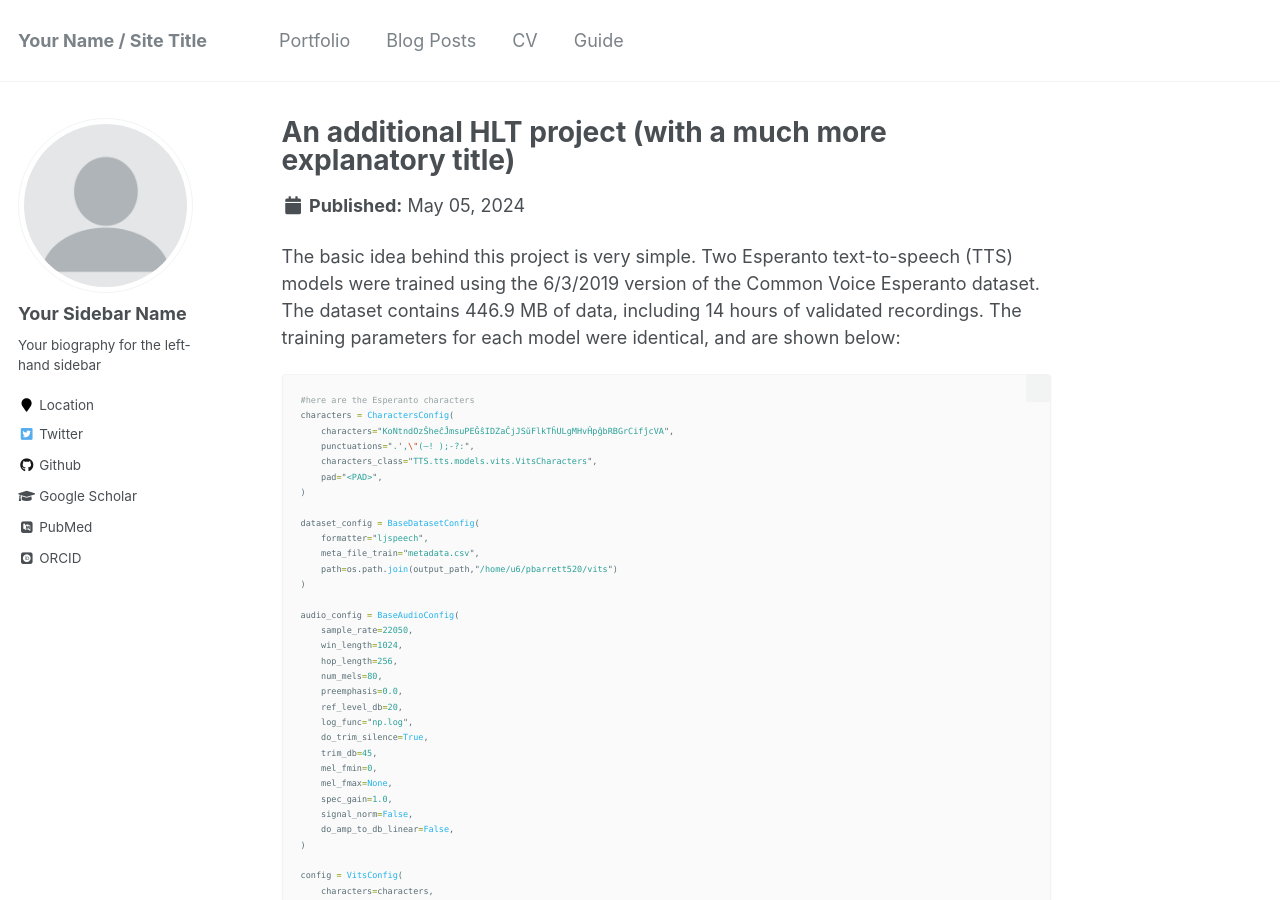
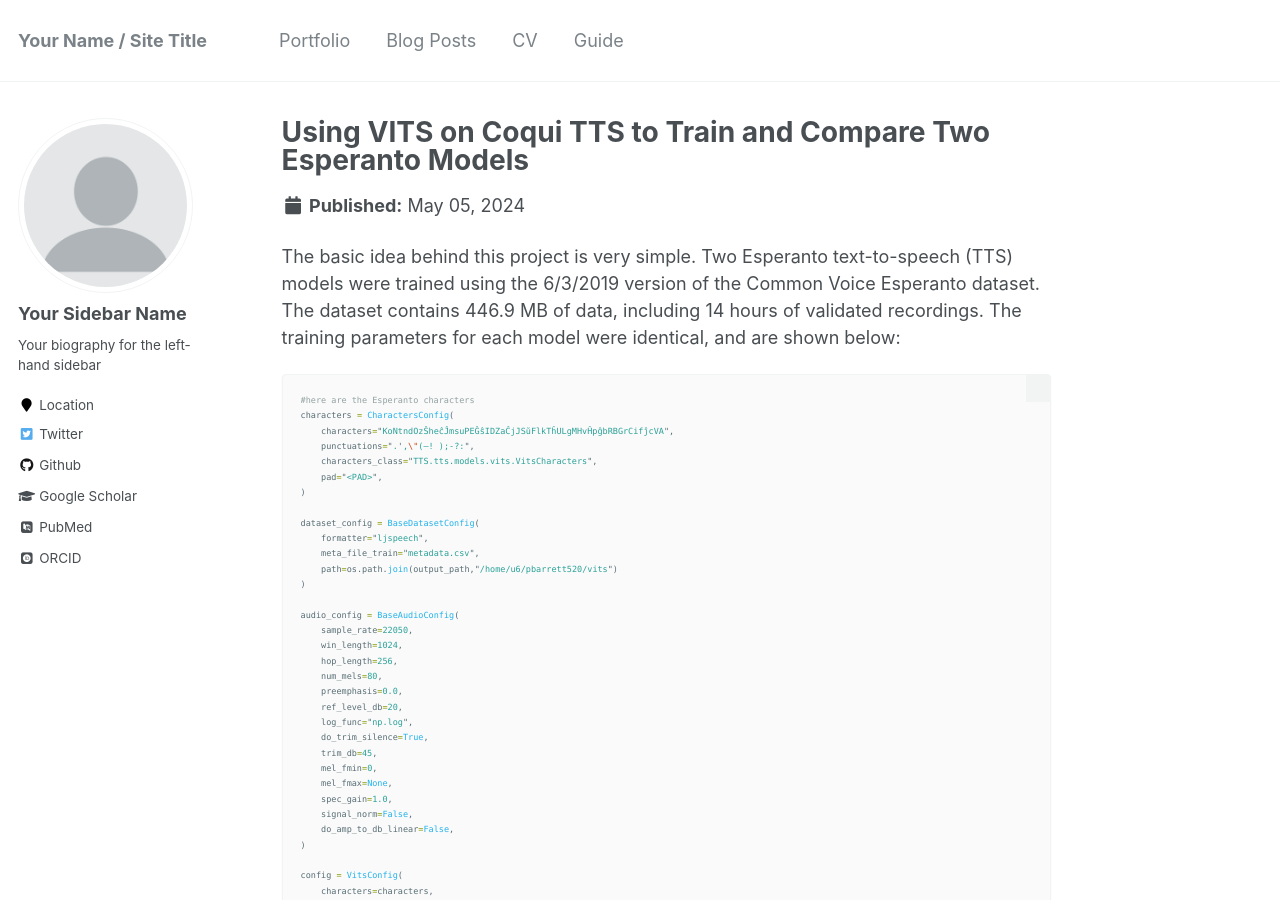
Before and after one commit to pbarrett520/pbarrett520.github.io, a Jekyll site: the page built from _portfolio/portfolio-2.md, in a window 1280 px wide and 900 px high. Built offline with Jekyll 4.4.1, drawn with Linux system fonts in a browser that asks for light colours; some web fonts are replaced.

Commit message:
added portfolio-2

```diff
--- a/_portfolio/portfolio-2.md
+++ b/_portfolio/portfolio-2.md
@@ -1,5 +1,5 @@
 ---
-title: "An additional HLT project (with a much more explanatory title)"
+title: "Using  VITS on Coqui TTS to Train and Compare Two Esperanto Models"
 excerpt: "Short description of the goals and content of your project<br/><img src='/images/500x300.png'>"
 collection: portfolio
 ---
```
